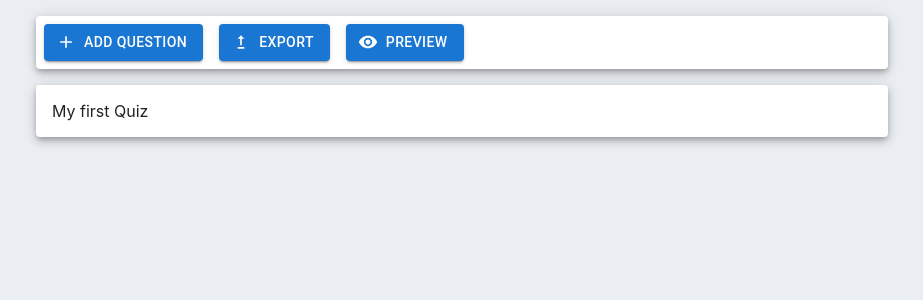
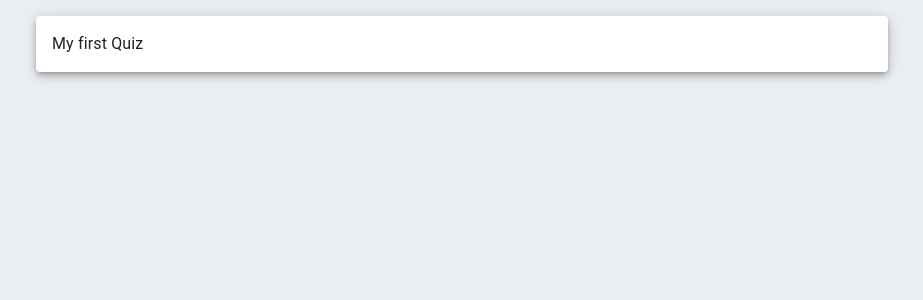
Before and after one commit to doneWorker/quiz-builder, a React (Create React App) app in the folder frontend/: page /preview in a window 1280 px wide. Shown: the top 300 px of the page, without its empty margins (178-1101 px from the left). Built offline with nearby package versions, Linux system fonts and the light colour scheme.

Commit message:
fest(Preview): previeww page added

```diff
--- a/frontend/package.json
+++ b/frontend/package.json
@@ -20,6 +20,7 @@
     "react": "^17.0.2",
     "react-beautiful-dnd": "^13.1.0",
     "react-dom": "^17.0.2",
+    "react-router-dom": "^6.2.1",
     "react-scripts": "5.0.0",
     "typescript": "^4.5.4",
     "web-vitals": "^2.1.2"
--- a/frontend/src/App.tsx
+++ b/frontend/src/App.tsx
@@ -1,12 +1,32 @@
+import { useReducer, useMemo } from "react";
+import { Routes, Route } from "react-router-dom";
 import { Editor } from "./pages/Editor";
+import { Preview } from "./pages/Preview";
+import {
+  QuizContext,
+  QuizReducer,
+  initialState,
+  getQuizMethods,
+} from "./quiz.context";
 
 import "./App.css";
 
 function App() {
+  const [quiz, dispatch] = useReducer(QuizReducer, initialState);
+  const methods = useMemo(() => getQuizMethods(dispatch), [dispatch]);
+  const provider = {
+    quiz,
+    ...methods,
+  };
   return (
-    <div className="App">
-      <Editor />
-    </div>
+    <QuizContext.Provider value={provider}>
+      <main className="App">
+        <Routes>
+          <Route path="preview" element={<Preview />} />
+          <Route path="/" element={<Editor />} />
+        </Routes>
+      </main>
+    </QuizContext.Provider>
   );
 }
 
--- a/frontend/src/components/editor/Actions.tsx
+++ b/frontend/src/components/editor/Actions.tsx
@@ -1,5 +1,5 @@
 import { useContext } from "react";
-
+import { Link } from "react-router-dom";
 import Paper from "@mui/material/Paper";
 import Button from "@mui/material/Button";
 import Stack from "@mui/material/Stack";
@@ -10,7 +10,11 @@ import VisibilityIcon from "@mui/icons-material/Visibility";
 import { QuizContext } from "../../quiz.context";
 
 export const Actions = () => {
-  const { createQuestion } = useContext(QuizContext);
+  const { createQuestion, quiz } = useContext(QuizContext);
+
+  const exportQuiz = () => {
+    alert(JSON.stringify(quiz));
+  };
 
   return (
     <Paper
@@ -28,17 +32,15 @@ export const Actions = () => {
         <Button
           variant="contained"
           startIcon={<UpgradeIcon />}
-          onClick={createQuestion}
+          onClick={exportQuiz}
         >
           Export
         </Button>
-        <Button
-          variant="contained"
-          startIcon={<VisibilityIcon />}
-          onClick={createQuestion}
-        >
-          Preview
-        </Button>
+        <Link to="/preview">
+          <Button variant="contained" startIcon={<VisibilityIcon />}>
+            Preview
+          </Button>
+        </Link>
       </Stack>
     </Paper>
   );
--- a/frontend/src/components/preview/Quiz.tsx
+++ b/frontend/src/components/preview/Quiz.tsx
@@ -1,7 +1,57 @@
+import { useState } from "react";
+import Box from "@mui/material/Box";
+import List from "@mui/material/List";
+import ListItem from "@mui/material/ListItem";
+import Typography from "@mui/material/Typography";
+import Paper from "@mui/material/Paper";
+import Radio from "@mui/material/Radio";
+
 interface Props {
-    quiz?: Quiz
-  }
+  data: Quiz;
+}
 
-  export const Quiz: React.FC<Props> = ({ quiz }) => (
-    <></>
+/*
+Result:
+  { qId: oId }
+*/
+export const Quiz: React.FC<Props> = ({ data }: Props) => {
+  const { items, headline } = data;
+  const [result, setResult] = useState<QuizResult>({});
+
+  const handleSelect = (qId: string, oId: string) => {
+    setResult((res) => ({ ...res, [qId]: oId }));
+  };
+
+  return (
+    <>
+      <Paper
+        elevation={5}
+        sx={{ width: "100%", boxSizing: "border-box", p: 2, mt: 2, mb: 2 }}
+      >
+        <Typography>{headline}</Typography>
+      </Paper>
+      {items.map((item: QuizItem) => (
+        <Paper
+          key={item.id}
+          elevation={5}
+          sx={{ width: "100%", boxSizing: "border-box", p: 3, pt: 0, mb: 2 }}
+        >
+          <Box sx={{ position: "relative" }}>
+            <Typography>{item.question || "Your question"}</Typography>
+          </Box>
+          <List>
+            {item.options.map((opt: QuizOption) => (
+              <ListItem key={opt.id}>
+                <Radio
+                  checked={result[item.id] === opt.id}
+                  onChange={() => handleSelect(item.id, opt.id)}
+                />
+                <Typography>{opt.title}</Typography>
+              </ListItem>
+            ))}
+          </List>
+        </Paper>
+      ))}
+    </>
   );
+};
--- a/frontend/src/global.d.ts
+++ b/frontend/src/global.d.ts
@@ -17,6 +17,8 @@ interface Quiz {
   items: QuizItem[];
 }
 
+type QuizResult = Record<string, string>;
+
 /* Common */
 type ReducerActions = Record<string, string>;
 type ReducerAction = { type: string; payload?: any };
--- a/frontend/src/index.tsx
+++ b/frontend/src/index.tsx
@@ -2,12 +2,15 @@ import React from "react";
 import ReactDOM from "react-dom";
 import App from "./App";
 import reportWebVitals from "./reportWebVitals";
+import { BrowserRouter } from "react-router-dom";
 
 import "./index.css";
 
 ReactDOM.render(
   <React.StrictMode>
-    <App />
+    <BrowserRouter>
+      <App />
+    </BrowserRouter>
   </React.StrictMode>,
   document.getElementById("root")
 );
--- a/frontend/src/pages/Editor.tsx
+++ b/frontend/src/pages/Editor.tsx
@@ -1,31 +1,15 @@
-import { useReducer, useMemo } from "react";
 import Container from "@mui/material/Container";
 
-import {
-  QuizContext,
-  QuizReducer,
-  initialState,
-  getQuizMethods,
-} from "../quiz.context";
 import { Headline } from "../components/editor/Headline";
 import { Questions } from "../components/editor/Questions";
 import { Actions } from "../components/editor/Actions";
 
 export const Editor: React.FC = () => {
-  const [quiz, dispatch] = useReducer(QuizReducer, initialState);
-  const methods = useMemo(() => getQuizMethods(dispatch), [dispatch]);
-  const provider = {
-    quiz,
-    ...methods,
-  };
-
   return (
-    <QuizContext.Provider value={provider}>
-      <Container maxWidth="md">
-        <Actions />
-        <Headline />
-        <Questions />
-      </Container>
-    </QuizContext.Provider>
+    <Container maxWidth="md">
+      <Actions />
+      <Headline />
+      <Questions />
+    </Container>
   );
 };
--- a/frontend/src/pages/Preview.tsx
+++ b/frontend/src/pages/Preview.tsx
@@ -1,7 +1,14 @@
-interface Props {
-    title: string
-}
+import { useContext } from "react";
+import Container from "@mui/material/Container";
+import { QuizContext } from "../quiz.context";
+import { Quiz } from "../components/preview/Quiz";
 
-export const Option: React.FC<Props> = ({ title }) => (
-    <h2>Hello user: {title} !</h2>
-)
+export const Preview: React.FC = () => {
+  const { quiz } = useContext(QuizContext);
+
+  return (
+    <Container maxWidth="md">
+      <Quiz data={quiz} />
+    </Container>
+  );
+};
```
Also changed, not shown: frontend/src/components/preview/Option.tsx (deleted, +0 -7 lines), frontend/src/components/preview/Question.tsx (deleted, +0 -7 lines), 1 other file (tests, documents, lock files or other folders).
